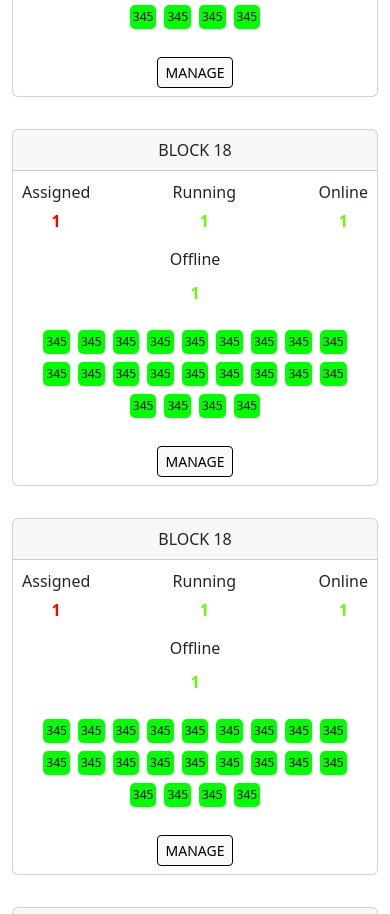
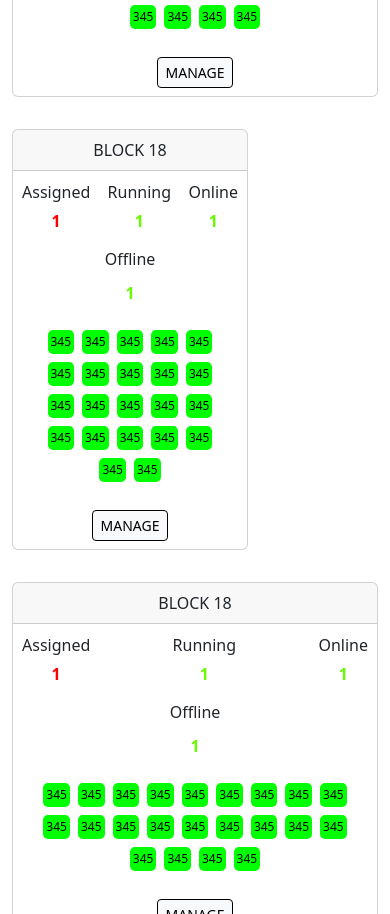
Before and after one commit to vishwajeettaypro/HTMLTASK3A, a plain HTML site: page block.html in a window 390 px wide. Shown: the part 1086-2000 px from the top of the page. Drawn offline with nearby package versions, Linux system fonts and the light colour scheme.

Commit message:
card styling changed

```diff
--- a/block.html
+++ b/block.html
@@ -229,7 +229,7 @@
 
             </div>
 
-            <div class="col-md-3 my-3">
+            <div class="col-md-3 col-8 my-3">
                 <div class="card">
 
                     <div class="card-header text-center">
```
